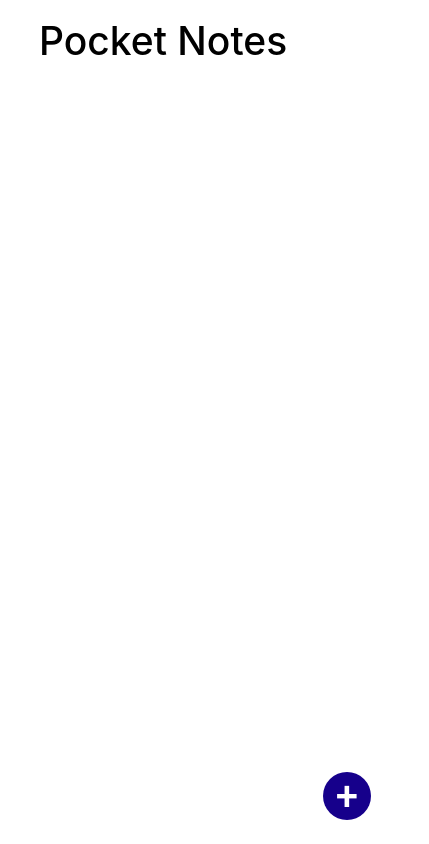
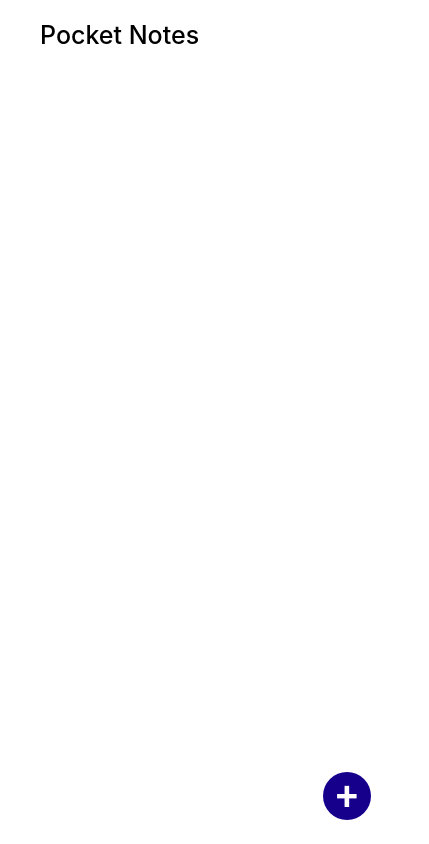
Before and after one commit to sahil99811/pocket-note, a React (Create React App) app: page / in a window 390 px wide. Shown: the whole page, 429 px wide, since content can reach past the window. Built offline with nearby package versions, Linux system fonts and the light colour scheme.

Commit message:
homepage responsive design 2

```diff
--- a/src/components/siderbar/Sidebar.js
+++ b/src/components/siderbar/Sidebar.js
@@ -7,14 +7,16 @@ export default function Sidebar({ openModal }) {
   const { groups } = useSelector((state) => state.group);
 
   return (
-    <div className='sidebar-container'>
+      <div className='sidebar-container'>
       <h2>Pocket Notes</h2>
       <div className='group-container'>
         {groups.map((item, index) => (
           <GroupCard key={index} data={item} />
         ))}
       </div>
-      <button onClick={openModal}>+</button>
-    </div>
+      <button onClick={openModal} className='createGroup-button'>+</button>
+      </div>
+
+
   );
 }
--- a/src/styles/GroupCard.css
+++ b/src/styles/GroupCard.css
@@ -2,11 +2,12 @@
     display: flex;
     flex-direction: row;
     align-items: center;
-    gap: 14px;
-    padding: 3vh 4vw;
+    padding-left: 30px;
     width: 100%;
-    height: 15%;
+    min-height: 70px;
+    max-height: 70px;
     cursor: pointer;
+    margin: 0 5px;
 }
 .group-logo{
     display: flex;
@@ -18,7 +19,7 @@
     height: 50px;
     background:#0047FF;
     color:#FFFFFF ;
-    font-size: 0.8rem;
+    font-size: 1.4rem;
     font-weight: 500;
     font-family: roboto;
     letter-spacing: 1px;
@@ -28,13 +29,13 @@
     margin: 0;
     margin-left: 5%;
     font-weight: 500;
-    font-family: roboto;
+    font-family: Roboto;
     letter-spacing: 0.02em;
-    font-size: 1.2rem;
+    font-size: 1.4rem;
     color: black;
 }
 .group:hover{
-    background: rgba(231, 223, 223, 0.577);
+    background: rgba(174, 173, 173, 0.356);
     border-radius: 5px;
     border: none;
 }
--- a/src/styles/Sidebar.css
+++ b/src/styles/Sidebar.css
@@ -14,7 +14,7 @@
     margin-top: 6vh;
     margin-bottom: 4vh;
 }
-.sidebar-container>button{
+.createGroup-button{
     background:#16008B ;
     border-radius: 100%;
     width: 3rem;
@@ -49,20 +49,20 @@
         width:40vw
     }
 }
-@media (max-width:500px){
+ @media (max-width:500px){
     .sidebar-container{
         width:100vw;
-        height: 100vh;
+        /* height: 100vh; */
     }
     .sidebar-container>h2{
-        margin-top:2vh;
-        margin-bottom:0.5vh;
+        margin-top:20px;
+        margin-bottom:15px;
         text-align: left;
-        margin-left: 10vw;
-        font-size: 10vw;
+        margin-left: 40px;
+        font-size:25px;
     }
-    .group-container{
+    /* .group-container{
         margin-left: 10vw;
         height: calc(100vh - 10vw - 2vh - 0.5vh);
-    }
+    }  */
 }
```
